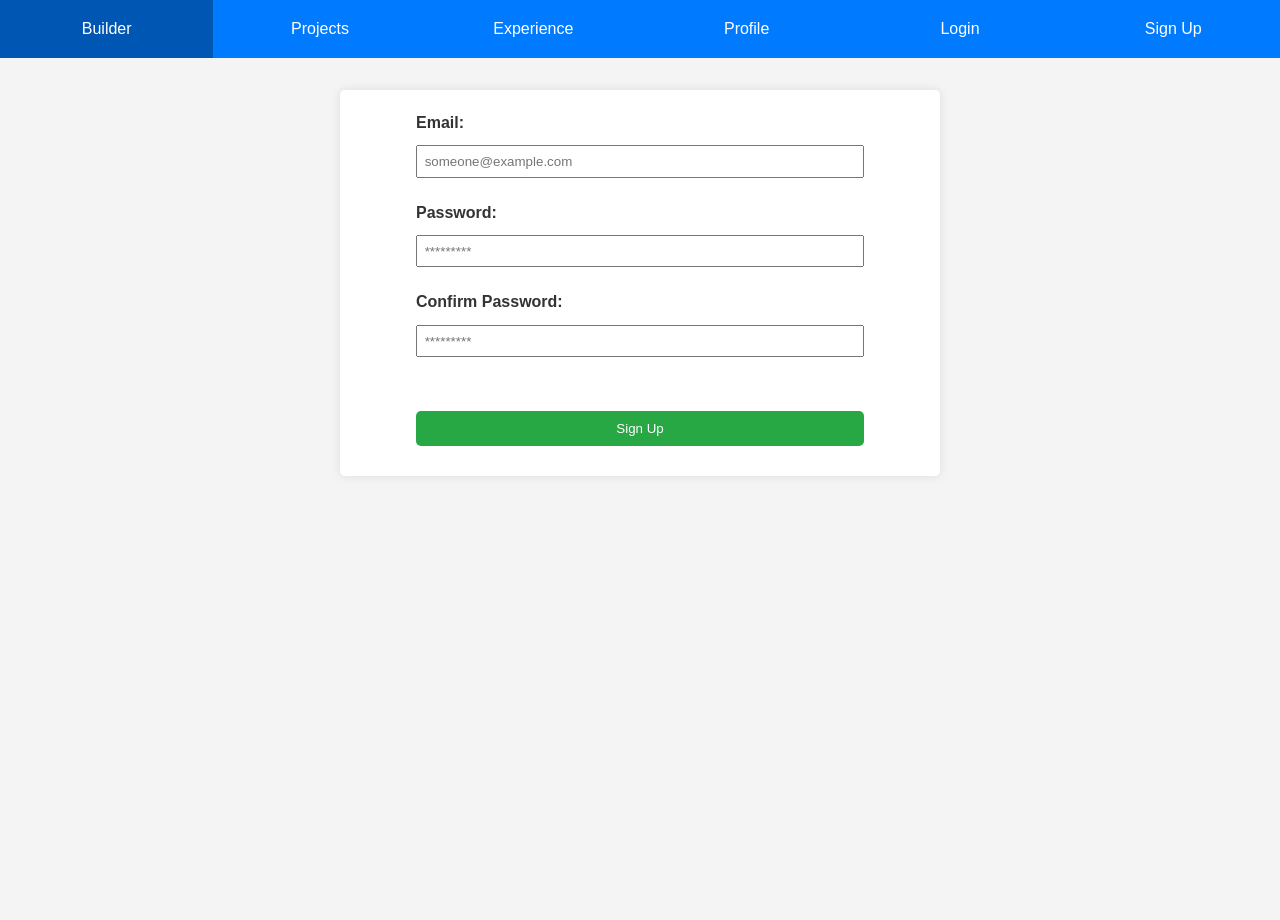
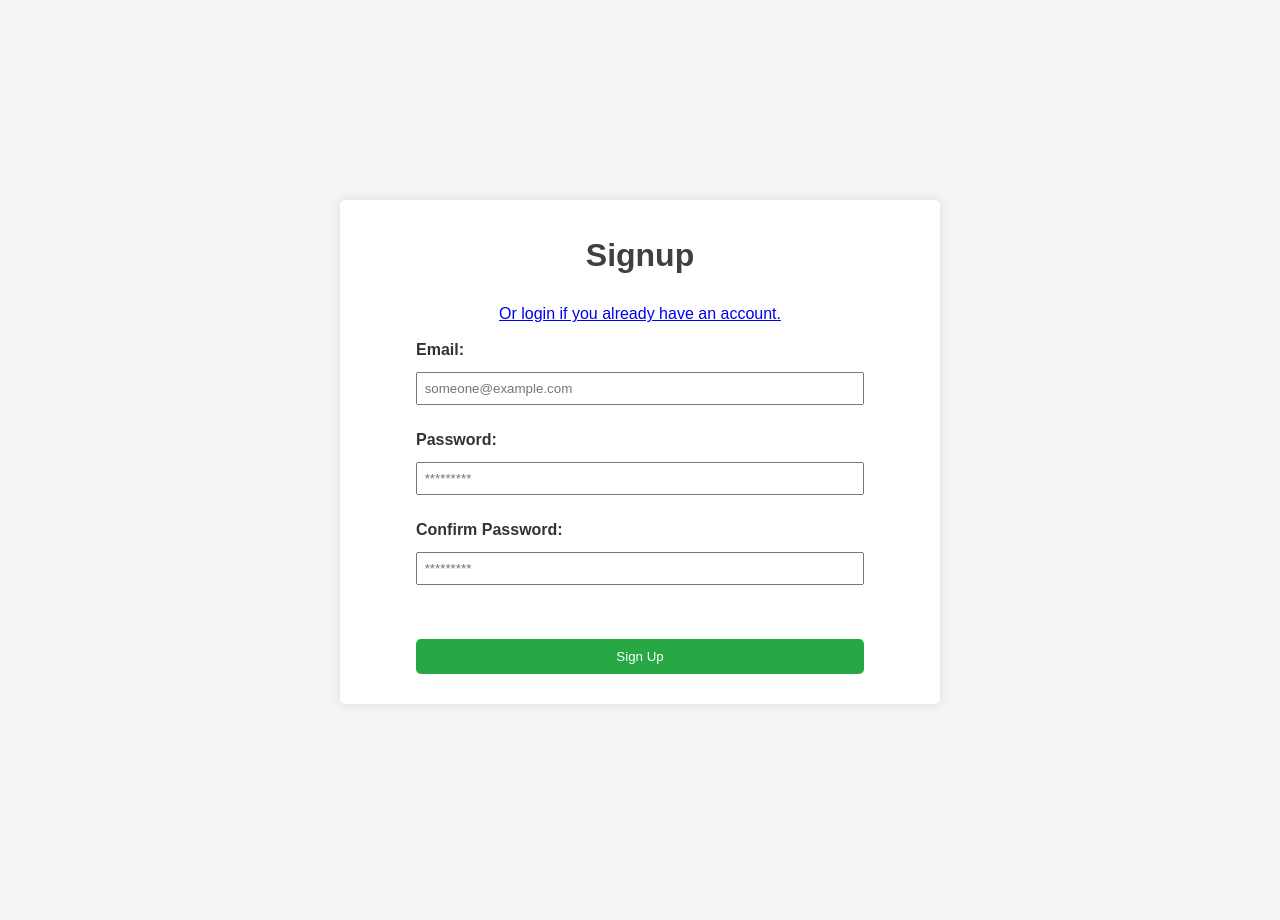
Before and after one commit to sixChar/resume-builder, a Flask app: page /signup in a window 1280 px wide. Before the commit the page ends 446 px from the top, so only its background shows below. Run offline with Flask 3, Linux system fonts and the light colour scheme.

Commit message:
Removed login/signup from navbar and added redirects to signup when not logged in and redirects to the user's profile when the user logs in or signs up.

```diff
--- a/app.py
+++ b/app.py
@@ -5,7 +5,7 @@ import jwt
 import datetime
 
 import click
-from flask import Flask, render_template, current_app, g, request, make_response, jsonify
+from flask import Flask, render_template, current_app, g, request, make_response, jsonify, redirect, url_for
 from functools import wraps
 
 import pdfkit
@@ -73,7 +73,7 @@ def token_required(f):
 
         except Exception as e:
             print(e)
-            return jsonify({'message': 'token invalid'}), 401
+            return redirect(url_for("login"))
         return f(data['user_id'], *args, **kwargs)
     return decorated
 
@@ -417,7 +417,7 @@ def api_signup():
             rv = curr.fetchone()
             curr.close()
             token = make_user_token(curr.lastrowid)
-            resp = make_response(jsonify({"message": "success"}), 200)
+            resp = make_response({"redirect": url_for("profile")})
             resp.set_cookie('token', token, httponly=True)
             db.commit()
             return resp
@@ -452,7 +452,7 @@ def api_login():
 
     if passwordValid:
         token = make_user_token(userId)
-        resp = make_response(jsonify({"message": "success"}), 200)
+        resp = make_response({"redirect": url_for("profile")})
         resp.set_cookie('token', token, httponly=True)
         return resp
     else:
--- a/static/scripts/signup.js
+++ b/static/scripts/signup.js
@@ -1,11 +1,34 @@
+const signupForm = document.getElementById("signup-form");
 
-const signupForm = document.getElementById("signup-form");
 signupForm.onsubmit = (e) => {
     e.preventDefault();
     const fd = new FormData(e.target);
+
     fetch("/api/signup", {
-        method: "post",
+        method: "POST",
         body: fd
+    })
+    .then(response => {
+        // Check if the response is successful
+        if (!response.ok) {
+            return response.json().then(data => {
+                // Handle error message if the signup fails
+                console.error(data.message);
+                alert("Signup failed: " + data.message);
+            });
+        }
+        // Parse the JSON response
+        return response.json();
+    })
+    .then(data => {
+        if (data && data.redirect) {
+            // Redirect to the URL returned by the server
+            window.location.href = data.redirect;
+        }
+    })
+    .catch(error => {
+        // Handle any unexpected errors
+        console.error("Error:", error);
+        alert("An error occurred during signup.");
     });
-
-}
+};
--- a/static/styles/base.css
+++ b/static/styles/base.css
@@ -15,6 +15,7 @@ body {
     background-color: #f4f4f4;
     margin: 0;
     overflow-x: hidden;
+    min-height: 90vh;
 }
 
 
@@ -24,47 +25,6 @@ h1, h2, h3, h4, h5, h6 {
     color: #404040;
 }
 
-
-.navbar {
-    margin: auto;
-    width: 100%;
-    background: blue;
-    margin-bottom: 2em;
-}
-
-.nav-list {
-    display: flex;
-    flex-direction: row;
-    list-style-type: none;
-    width: 100%;
-    justify-content: space-around;
-    flex-wrap: wrap;
-}
-
-.nav-list li {
-    flex: 1;
-    padding: 0; /* Remove padding from li */
-    text-align: center;
-    display: flex;
-    justify-content: center;
-    align-items: center;
-}
-
-.nav-list a {
-    width: 100%;
-    height: 100%;
-    display: flex;
-    justify-content: center;
-    align-items: center;
-    background-color: #007BFF;
-    color: white;
-    text-decoration: none; /* Ensure no underline */
-    padding: 1em 0; /* Move padding to the a tag */
-}
-
-.nav-list a:hover {
-    background-color: #0056b3; /* Darker blue */
-}
 
 
 /* Common button styles */
--- a/templates/base.html
+++ b/templates/base.html
@@ -8,18 +8,6 @@
 </head>
 <body>
 
-    <nav class="navbar">
-        <ul class="nav-list">
-            <li><a href="{{ url_for('builder') }}">Builder</a></li>
-            <li><a href="{{ url_for('projects') }}">Projects</a></li>
-            <li><a href="{{ url_for('experience') }}">Experience</a></li>
-            <li><a href="{{ url_for('profile') }}">Profile</a></li>
-            <li><a href="{{ url_for('login') }}">Login</a></li>
-            <li><a href="{{ url_for('signup') }}">Sign Up</a></li>
-        </ul>
-    </nav>
-
-
     {% block body %}{% endblock %}
 </body>
 </html>
--- a/templates/builder.html
+++ b/templates/builder.html
@@ -7,6 +7,9 @@
 {% endblock %}
 
 {% block body %}
+
+{% include 'navbar.html' %}
+
 <div class="builder-container">
     <div class="sidebar">
         <h2>Select and Order Projects</h2>
--- a/templates/experience.html
+++ b/templates/experience.html
@@ -8,6 +8,7 @@
 
 {% block body %}
 
+{% include 'navbar.html' %}
 <div class="user-form-container">
     <ul id="experienceList" class="user-form">
     </ul>
--- a/templates/login.html
+++ b/templates/login.html
@@ -7,9 +7,12 @@
 {% endblock %}
 
 {% block body %}
-<div class="user-form-container">
+<div class="user-form-container" style="margin-top: 25vh;">
     <form id="login-form" class="user-form">
         <div class="form-section">
+            <h1 class="section-title" style="text-align: center;">Login</h1>
+            <a href="{{ url_for('signup') }}" style="text-align: center;">Or create an account if you don't have one.</a>
+
             <label for="email">Email:</label>
             <input class="form-text" id="email" name="email" type="email" placeholder="someone@example.com" required>
 
--- a/templates/profile.html
+++ b/templates/profile.html
@@ -7,6 +7,8 @@
 {% endblock %}
 
 {% block body %}
+
+{% include 'navbar.html' %}
 <div class="user-form-container">
     <form class="user-form" id="profile-form">
         <div class="form-section">
--- a/templates/projects.html
+++ b/templates/projects.html
@@ -8,6 +8,7 @@
 {% endblock %}
 
 {% block body %}
+{% include 'navbar.html' %}
 <div class="user-form-container">
     <ul id="projectList" class="user-form"></ul>
     <button id="addProjectButton" class="button color-add">Add Project</button>
--- a/templates/signup.html
+++ b/templates/signup.html
@@ -6,9 +6,13 @@
 {% endblock %}
 
 {% block body %}
-<div class="user-form-container">
+<div class="user-form-container" style="margin-top:25vh;">
     <form id="signup-form" class="user-form">
         <div class="form-section">
+
+            <h1 class="section-title" style="text-align: center;">Signup</h1>
+            <a href="{{ url_for('login') }}" style="text-align: center;">Or login if you already have an account.</a>
+
             <label for="email">Email:</label>
             <input class="form-text" id="email" name="email" type="email" placeholder="someone@example.com" required>
 
```
Also changed, not shown: static/scripts/login.js (+26 -4 lines), static/styles/navbar.css (added, +42 -0 lines), templates/navbar.html (added, +9 -0 lines).
